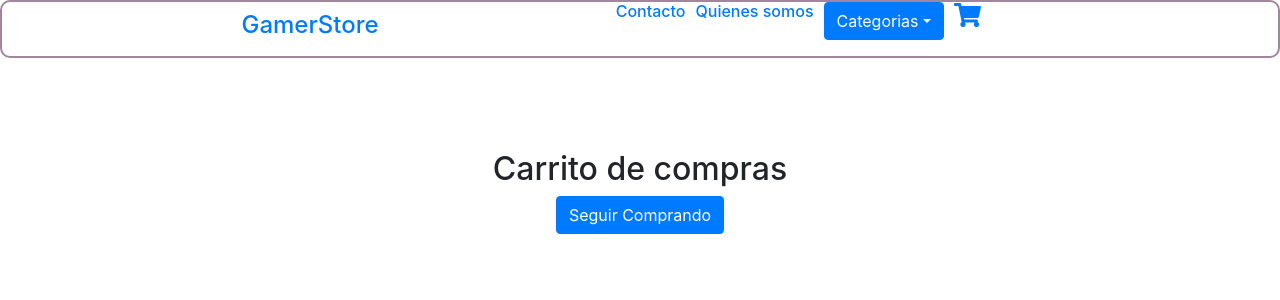
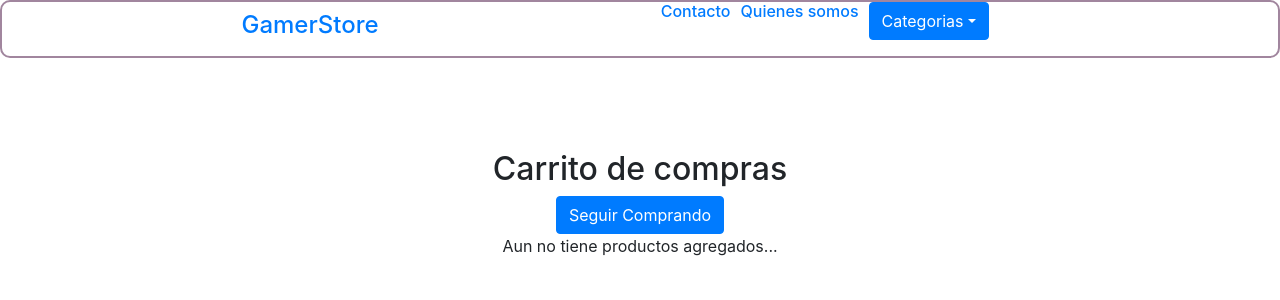
Before and after one commit to joon1ta/ecommerce-11365, a React (Create React App) app: page /carrito in a window 1280 px wide. Shown: the top 300 px of the page. Built offline with nearby package versions, Linux system fonts and the light colour scheme.

Commit message:
intento de cart view

```diff
--- a/package.json
+++ b/package.json
@@ -13,6 +13,7 @@
     "@testing-library/user-event": "^12.6.0",
     "bootstrap": "^4.5.3",
     "create-react-context": "^0.3.0",
+    "firebase": "^8.0.2",
     "react": "^17.0.1",
     "react-bootstrap": "^1.4.0",
     "react-dom": "^17.0.1",
--- a/src/components/Cart/cart.js
+++ b/src/components/Cart/cart.js
@@ -7,7 +7,7 @@ import { faTrashAlt } from '@fortawesome/free-solid-svg-icons'
 
 const Cart = () => {
 
-const {productos, borrarItem} = useCartContext()
+const {productos, borrarItem, priceTotal, isInCart} = useCartContext()
 
 const handleBorrar = (i) => {
     borrarItem(i.id)
@@ -39,12 +39,31 @@ const handleBorrar = (i) => {
                             <FontAwesomeIcon icon={faTrashAlt} />
                         </button>
                     </div>
-                    <div> <p>Precio: ${item.price}</p></div>
+                    <div> <p>Precio unidad: ${item.price}</p></div>
+                    <div> <p>Precio total: ${item.quantity*item.price}</p></div>
                  </div>
                  )
                )}
 
            </div>
+
+           {isInCart ?
+           <div>
+                    <div>
+                        <label>Subtotal</label>
+                        <div>{priceTotal()}</div>
+                    </div>
+                    <div>
+                        <label>Costo de envío</label>
+                        <div>5000</div>
+                    </div>
+                    <div>
+                        <label>Total a Pagar</label>
+                        <div>{priceTotal() + 5000}</div>
+                    </div>
+            </div>
+                : "Aun no tiene productos agregados..."
+            }
         </section>
 
     )
--- a/src/components/CartWidget/cartWidget.js
+++ b/src/components/CartWidget/cartWidget.js
@@ -1,12 +1,29 @@
 import { React } from "react";
 import { FontAwesomeIcon } from '@fortawesome/react-fontawesome'
-import { faCoffee, faShoppingCart } from '@fortawesome/free-solid-svg-icons'
+import {faShoppingCart } from '@fortawesome/free-solid-svg-icons'
 import './cartWidget.css'
+import useCartContext from '../Context/cartContext'
+import {Link} from 'react-router-dom'
+
+
 const CartWidget = () => {
+    const {cartWidgetContador, isInCart} = useCartContext()
 
     return (
+        <>
 
+        {isInCart ?
+        <Link to= {'/carrito'} className="carrito-widget">
+        <div className='carrito-icon'>
         <FontAwesomeIcon className="Cart" size="lg" icon={faShoppingCart} />
+        <span className='items'>{cartWidgetContador()}</span>
+        </div>
+        </Link>
+        : null
+    }
+
+        </>
+
 
     )
 }
--- a/src/components/Context/cartContext.js
+++ b/src/components/Context/cartContext.js
@@ -10,10 +10,11 @@ export const StoreProvider = ({children}) =>{
 
 
 const [productos, setProductos] = useState([])
+const [isinCart, setIsInCart] = useState(false)
 
 const agregarItem = ( item, quantity ) => {
     const inCart = productos.find((i) => i.id === item.id)
-
+    setIsInCart(true)
     if(inCart) {
         inCart.quantity += quantity
         setProductos([...productos])
@@ -27,10 +28,21 @@ const borrarItem = (id) => {
         productos.findIndex((i) => i.id === id), 1
     )
     setProductos([...productos])
+    if(productos.length === 0){
+        setIsInCart(false)
+    }
+}
+
+const priceTotal = () => {
+    return productos.reduce((add, i) => (add += i.price * i.quantity),0)
+}
+
+const cartWidgetContador = () => {
+    return productos.reduce ((add, i) => (add += i.quantity), 0)
 }
 
 return (
-    <StoreContext.Provider value = {{ productos, agregarItem, borrarItem }}>
+    <StoreContext.Provider value = {{ productos, agregarItem, borrarItem, priceTotal, cartWidgetContador, isinCart }}>
         {children}
     </StoreContext.Provider>
 )
--- a/src/components/ItemCount/ItemCount.js
+++ b/src/components/ItemCount/ItemCount.js
@@ -1,22 +1,32 @@
-import React from 'react'
+import React, {useState} from 'react'
 
 
 
 
-const ItemCount = ({minStock,maxStock, increase, decrease, onAdd, count})=> {
+const ItemCount = ({minStock,maxStock,onAdd})=> {
+    const [counter, setCounter] = useState(minStock)
+    const [stock, setStock] = useState(maxStock)
 
+    const increase = () => {
+        counter < maxStock && setCounter(counter + 1)
+        counter < maxStock && setStock(stock - 1)
+    }
+    const decrease = () => {
+        counter > minStock && setCounter(counter - 1)
+        counter > minStock && setStock(counter + 1)
+    }
 
-
+    onAdd(counter)
     return (
 
         <div>
             <h5>Cantidad:</h5>
             <div className="buttons" style={{display:"flex",justifyContent:"center",margin:"10px 0 10px 0"}}>
-            <button className="btn btn-primary" onClick={decrease} disabled={count === minStock}>-</button>
-            <h5 style={{margin:"5px 5px 0 5px"}}>{count}</h5>
-            <button className="btn btn-primary" onClick={increase} disabled={count === maxStock}>+</button>
+            <button className="btn btn-primary" onClick={decrease} disabled={counter === minStock}>-</button>
+            <h5 style={{margin:"5px 5px 0 5px"}}>{counter}</h5>
+            <button className="btn btn-primary" onClick={increase} disabled={counter === maxStock}>+</button>
             </div>
-            <button  onClick={onAdd} className="btn btn-primary">Add to Cart</button>
+            <p>Unidades Disponibles: { stock-minStock }</p>
         </div>
 
             )
--- a/src/components/ItemDetail/itemDetail.js
+++ b/src/components/ItemDetail/itemDetail.js
@@ -6,36 +6,25 @@ import {Link} from 'react-router-dom'
 const ItemDetail = ({item}) => {
 const minStock = 0
 const maxStock = 10
-const [counter, setCounter] = useState(minStock)
+
 const [add, setAdd] = useState(false)
-const [stock, setStock] = useState(maxStock)
-const [quantity, setQuantity] = useState(0)
+
+const [quantity, setQuantity] = useState(1)
 const { agregarItem } = useCartContext()
 
-const increase = () => {
-    counter < maxStock && setCounter(counter + 1)
-    counter < maxStock && setStock(stock - 1)
-}
-const decrease = () => {
-    counter > minStock && setCounter(counter - 1)
-    counter > minStock && setStock(counter + 1)
+const cantidadItem = (counter) => {
+  setQuantity(counter)
 }
 
-const onAdd = () => {
 
-        counter <= maxStock ? alert(`Agregaste ${counter} al carrito`) : alert(`La cantidad ingresada es mayor a nuestro stock disponible`);
-        if (counter > 0)
-        {setAdd(true)
-         setQuantity(counter)
-        }
-    };
 const agregarAlCarrito = () => {
   agregarItem(item, quantity)
+  setAdd(true)
 }
 
 
 
-  console.log(item)
+
     return (
         <div style={{marginBottom: 35,display: 'inline-block' }} >
 
@@ -45,12 +34,15 @@ const agregarAlCarrito = () => {
         <p>Precio: ${item.price}</p>
         <p>Disponibles: {maxStock}</p>
         <p>Estilo: {item.description}</p>
-
-        { add ?
-        <Link to="/carrito">
-           <button className="btn btn-primary" onClick={agregarAlCarrito}>Finalizar Compra</button>
-        </Link> :  <ItemCount  decrease={decrease} increase={increase} onAdd={onAdd} count={counter} minStock={minStock} maxStock={maxStock} />
-        }
+        <ItemCount  maxStock={maxStock}
+                    stock={maxStock}
+                    minStock={minStock}
+                    onAdd={cantidadItem}
+        />
+       <button className="btn btn-primary" onClick={agregarAlCarrito}>Agregar al carrito</button>
+        { add ?<Link to={'/carrito'}><button className="btn btn-primary" onClick={agregarAlCarrito}>Finalizar Compra</button></Link>
+        : null
+       }
 
       </div>
     )
--- a/src/components/NavBar/NavBAr.js
+++ b/src/components/NavBar/NavBAr.js
@@ -53,7 +53,7 @@ const links  = [
           </Dropdown.Menu>
        </Dropdown>
 
-         <NavLink to='/carrito'><CartWidget/></NavLink>
+         <CartWidget/>
        </ul>
      </nav>
     </header>
```
Also changed, not shown: src/components/CartWidget/cartWidget.css (line endings or trailing spaces), 2 other files (tests, documents, lock files or other folders).
